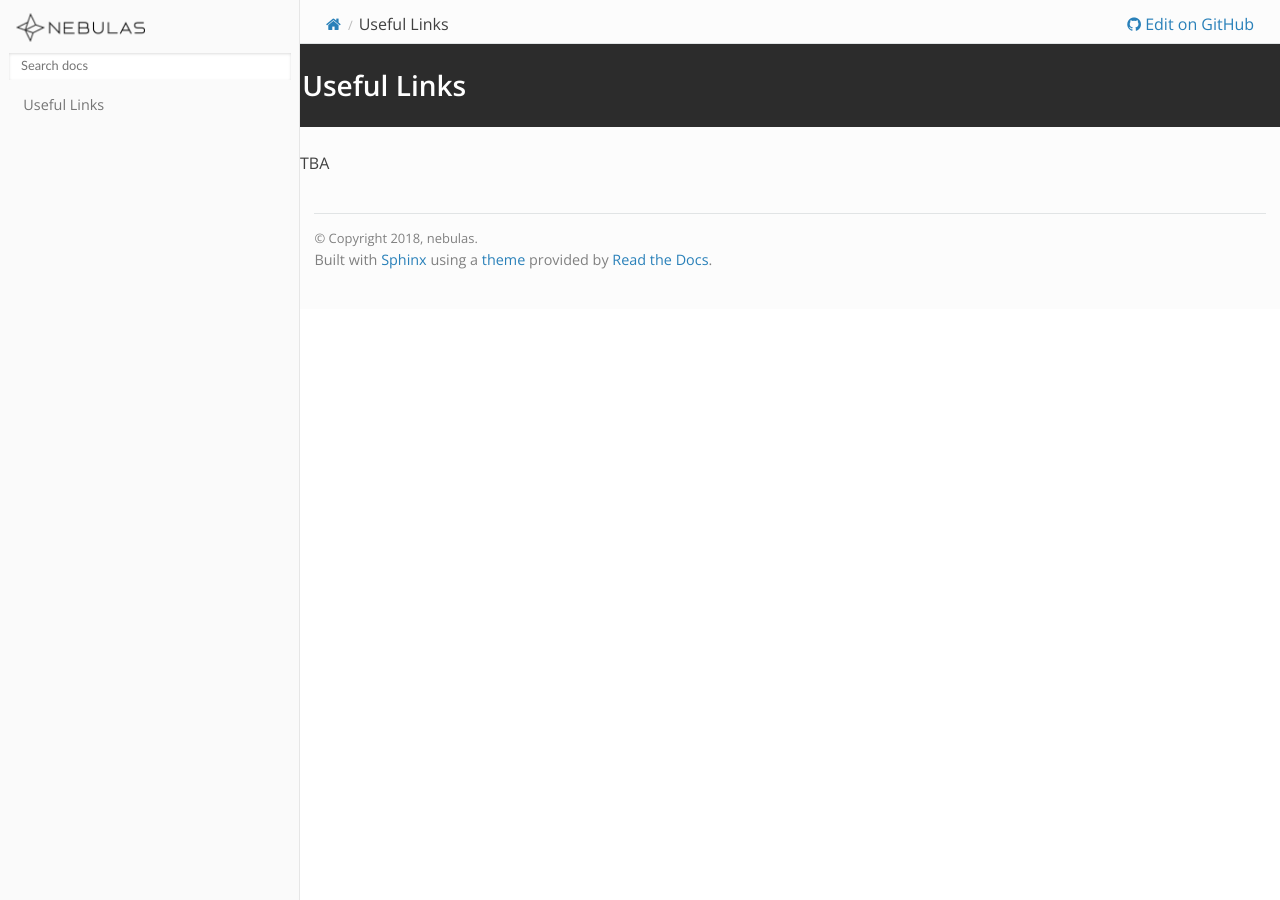
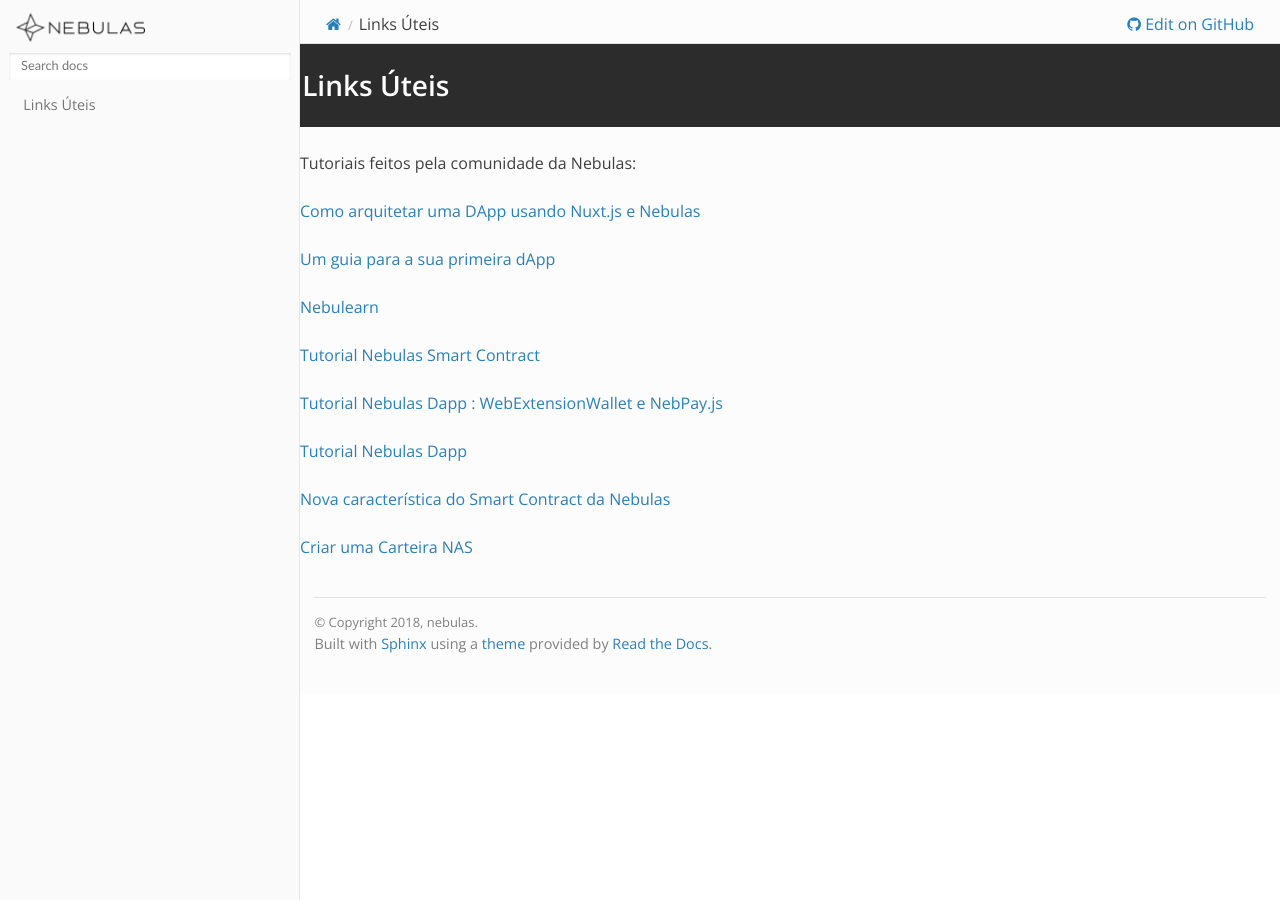
Before and after one commit to nebulasio/nebdocs, a Sphinx documentation site: the page built from docs/useful-links.md, in a window 1280 px wide. Built offline with Sphinx 7.4.7 and the Read the Docs theme 2.0.0, drawn with Linux system fonts in a browser that asks for light colours; pages that are not in the unit, such as notebooks, are missing from menus.

Commit message:
useful links

```diff
--- a/docs/useful-links.md
+++ b/docs/useful-links.md
@@ -1,3 +1,27 @@
-# Useful Links
+# Links Úteis
 
-TBA
+
+Tutoriais feitos pela comunidade da Nebulas:
+
+[Como arquitetar uma DApp usando Nuxt.js e Nebulas](https://medium.freecodecamp.org/architecting-dapp-using-nuxt-js-nebulas-fc00712ae341
+)
+
+[Um guia para a sua primeira dApp](https://medium.com/coinmonks/setup-nebulas-development-environment-b8f8f022b170
+)
+
+[Nebulearn](http://nebulearn.com/official-docs/installation)
+
+
+[Tutorial Nebulas Smart Contract](https://www.youtube.com/watch?v=cQBM4xwcGZw&t=1095s
+)
+
+[Tutorial Nebulas Dapp : WebExtensionWallet e NebPay.js](https://www.youtube.com/watch?v=wwJz3TEf_2Y
+)
+
+[Tutorial Nebulas Dapp](https://medium.com/coinmonks/dapp-tutorial-72f0ae39f538
+)
+
+[Nova característica do Smart Contract da Nebulas](https://medium.com/nebulasio/new-nebulas-smart-contract-feature-e15046804b3c
+)
+
+[Criar uma Carteira NAS](https://medium.com/nebulasio/creating-a-nas-wallet-9d01b5fa2df6)
```
